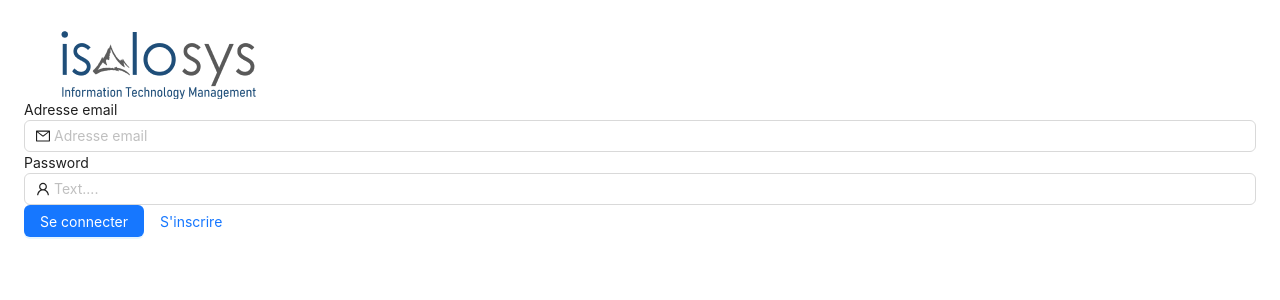
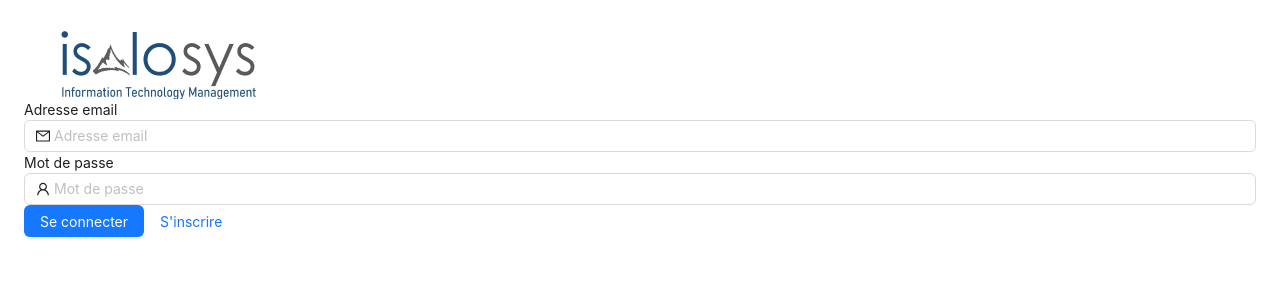
Before and after one commit to niraina/front-dssas, a React (Vite) app: page / in a window 1280 px wide. Shown: the top 300 px of the page. Built offline with nearby package versions, Linux system fonts and the light colour scheme.

Commit message:
Ajustement

```diff
--- a/src/pages/auth/Login.tsx
+++ b/src/pages/auth/Login.tsx
@@ -62,13 +62,13 @@ const Login = () => {
         />
         <Field
           type="password"
-          placeholder="Text...."
+          placeholder="Mot de passe"
           prefix={<UserOutlined />}
           value={loginState.password}
           onChange={(e: React.ChangeEvent<HTMLInputElement>) =>
             onChange({ password: e?.target?.value })
           }
-          label="Password"
+          label="Mot de passe"
           name="password"
         />
         {error && <p className="text-red-800 my-2">{error}</p>}
--- a/src/pages/front/Accueil.tsx
+++ b/src/pages/front/Accueil.tsx
@@ -1,13 +1,8 @@
-/* eslint-disable @typescript-eslint/no-explicit-any */
-import { RootState } from "@/app/rootReducer";
-import { useSelector } from "react-redux";
-
 const Accueil = () => {
-  const currentUser: any = useSelector((state: RootState) => state.currentUser);
 
   return (
     <div className="pt-6">
-      <h2 className="text-2xl">Bonjour {currentUser.name}</h2>
+      <h2 className="text-2xl">Bonjour </h2>
       <h1 className="text-[48px] font-bold">Bienvenu dans notre site,</h1>
       <p className="text-gray-700">
         Lorem ipsum dolor sit amet consectetur adipisicing elit. Atque dolorum
```
